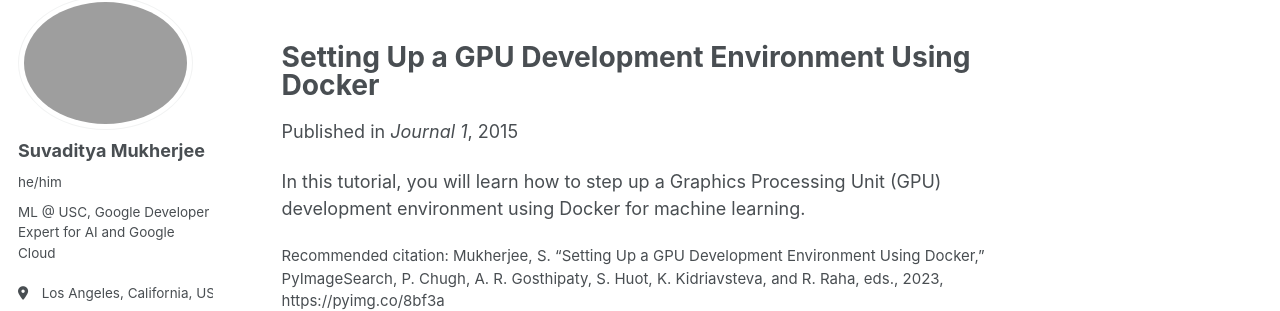
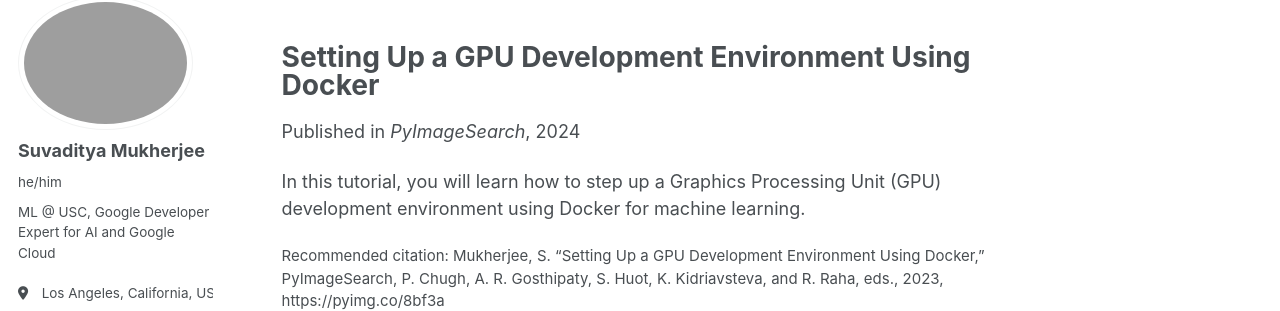
Before and after one commit to suvadityamuk/research-website, a Jekyll site: the page built from _publications/pyimagesearch-docker-3.md, in a window 1280 px wide and 1126 px high. Shown: the part 110-421 px from the top of the window. Built offline with Jekyll 4.4.1, drawn with Linux system fonts in a browser that asks for light colours; some web fonts are replaced.

Commit message:
chore: update pis blog 3 details
Signed-off-by: Suvaditya Mukherjee <suvadityamuk@gmail.com>

```diff
--- a/_publications/pyimagesearch-docker-3.md
+++ b/_publications/pyimagesearch-docker-3.md
@@ -4,8 +4,8 @@ collection: publications
 category: manuscripts
 permalink: /publication/pyimagesearch-docker-3
 excerpt: 'Third and final part in series, about setting up GPU environments with Docker'
-date: 2015-10-16
-venue: 'Journal 1'
+date: 2024-10-16
+venue: 'PyImageSearch'
 # slidesurl: 'http://academicpages.github.io/files/slides3.pdf'
 paperurl: 'https://pyimagesearch.com/2023/10/16/setting-up-a-gpu-development-environment-using-docker/'
 citation: 'Mukherjee, S. “Setting Up a GPU Development Environment Using Docker,” PyImageSearch, P. Chugh, A. R. Gosthipaty, S. Huot, K. Kidriavsteva, and R. Raha, eds., 2023, https://pyimg.co/8bf3a'
```
